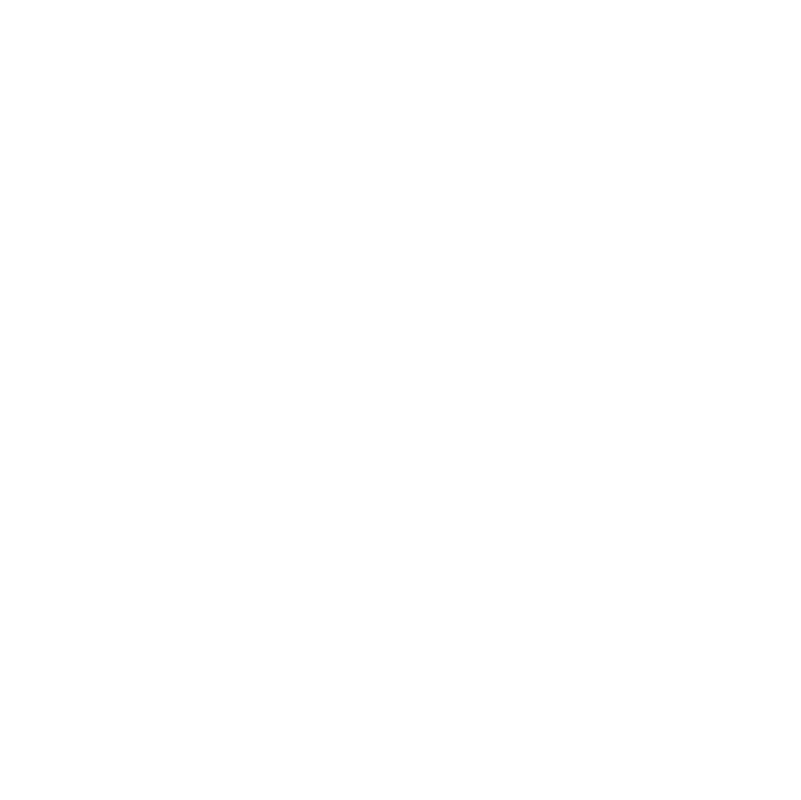
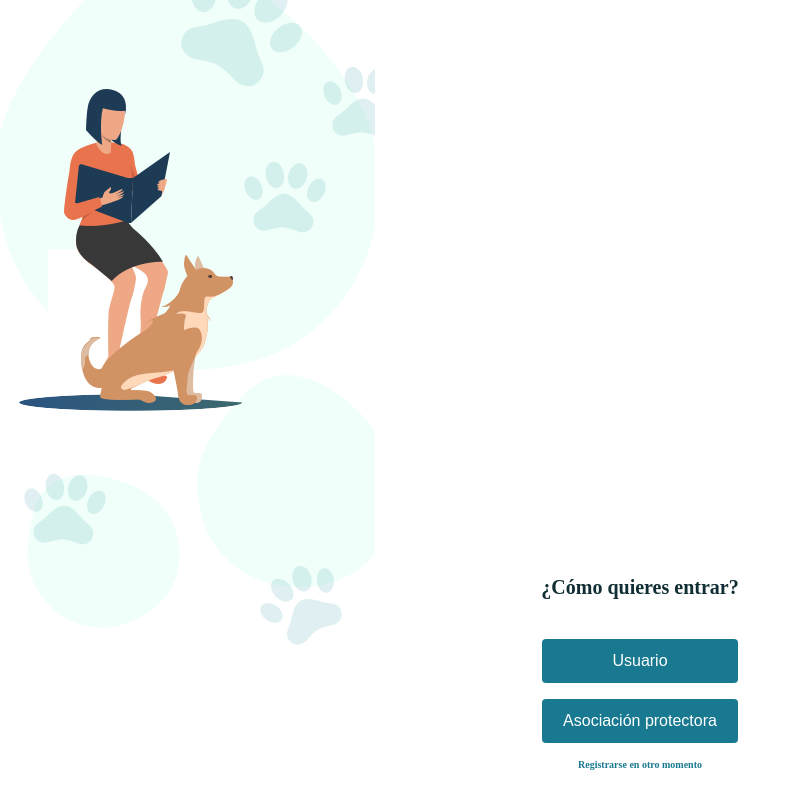
Before and after one commit to Maurodiaztesta/lucky-front, a React (Create React App) app: page /loginElection in a window 1280 px wide. Before the commit this address had no page. Shown: the whole page, without its empty margins (0-801 px from the left). Built offline with nearby package versions, Linux system fonts and the light colour scheme.

Commit message:
html scss structure of the loginElectionPage

```diff
--- a/src/App.js
+++ b/src/App.js
@@ -1,6 +1,8 @@
-import { Link, Route, Routes, BrowserRouter as Router } from "react-router-dom";
+import { Route, Routes, BrowserRouter as Router } from "react-router-dom";
 import './App.scss';
 import SplashPage from './pages/SplashPage/SplashPage';
+import LoginElectionPage from "./pages/LoginElectionPage/LoginElectionPage";
+
 
 function App() {
   return (
@@ -9,6 +11,7 @@ function App() {
         <main>
           <Routes>
             <Route path="/" element={<SplashPage></SplashPage>}/>
+            <Route path="/loginElection" element={<LoginElectionPage/>}/>
           </Routes>
         </main>
       </Router>
--- /dev/null
+++ b/src/pages/LoginElectionPage/LoginElectionPage.jsx
@@ -0,0 +1,21 @@
+import React from "react";
+import "./LoginElectionPage.scss";
+
+function LoginElectionPage() {
+  return (
+    <div className='divPadre' style={{backgroundImage: "url(/assets/img/imagenes/mujer_perro.png)"}}>
+    <div className="container">
+      <div className="title">
+        <h2>¿Cómo quieres entrar?</h2>
+      </div>
+      <div className="Button">
+        <button>Usuario</button>
+        <button>Asociación protectora</button>
+        <a href="https://#">Registrarse en otro momento</a>
+      </div>
+    </div>
+    </div>
+  );
+}
+
+export default LoginElectionPage;
--- /dev/null
+++ b/src/pages/LoginElectionPage/LoginElectionPage.scss
@@ -0,0 +1,57 @@
+.divPadre{
+    background-repeat: no-repeat;
+}
+
+.container{
+    display: flex;
+    flex-direction: column;
+    align-items: center;
+    justify-content: end;
+    height: 100vh;
+}
+
+.container {
+    width: 100%;
+    max-width: 375px;
+    margin: 0 auto;
+    text-align: center;
+  }
+
+  .title {
+    margin-top: 60px;
+    margin-bottom: 30px;
+  }
+
+  .title h2 {
+    font-size: 20px;
+    margin-bottom: 10px;
+    color:#102e33
+  }
+
+  .Button {
+    display: flex;
+    flex-direction: column;
+    align-items: center;
+    margin-bottom: 30px;
+    gap: 16px;
+  }
+
+  .Button button {
+    width: 196px;
+    max-width: 300px;
+    height: 44px;
+    background-color: #187990;
+    color: #FFFFFF;
+    font-size: 16px;
+    border: none;
+    border-radius: 4px;
+
+  }
+
+
+  a {
+    color: #187990;
+    font-size: 10px;
+    font-weight: bold;
+    text-decoration: none;
+  }
```
